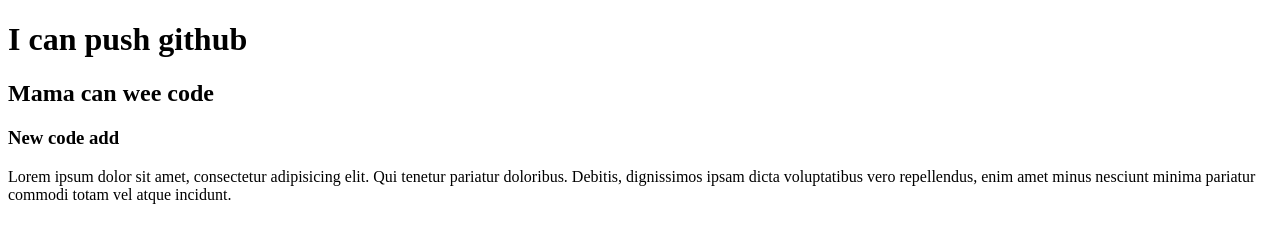
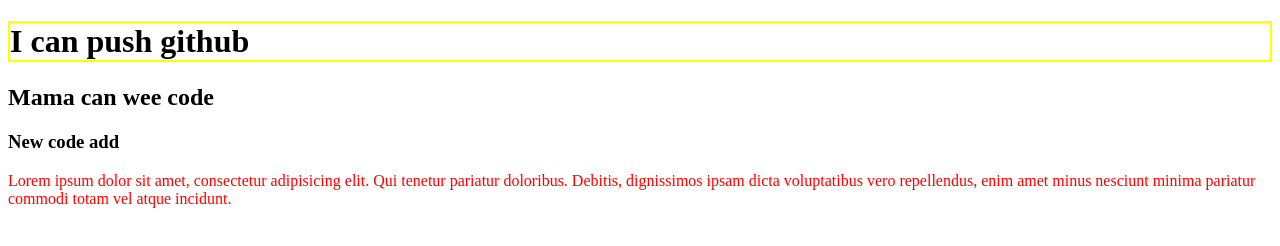
Before and after one commit to themarjanz/my-first-repo, a plain HTML site: page index.html in a window 1280 px wide. Drawn offline with Linux system fonts and the light colour scheme.

Commit message:
styles added

```diff
--- a/index.html
+++ b/index.html
@@ -5,6 +5,7 @@
     <meta http-equiv="X-UA-Compatible" content="IE=edge">
     <meta name="viewport" content="width=device-width, initial-scale=1.0">
     <title>My first git repo</title>
+    <link rel="stylesheet" href="style.css">
 </head>
 <body>
     <h1>I can push github</h1>
--- /dev/null
+++ b/style.css
@@ -0,0 +1,7 @@
+h1{
+    border: 2px solid yellow;
+    color: black;
+}
+p{
+    color: red;
+}
```
